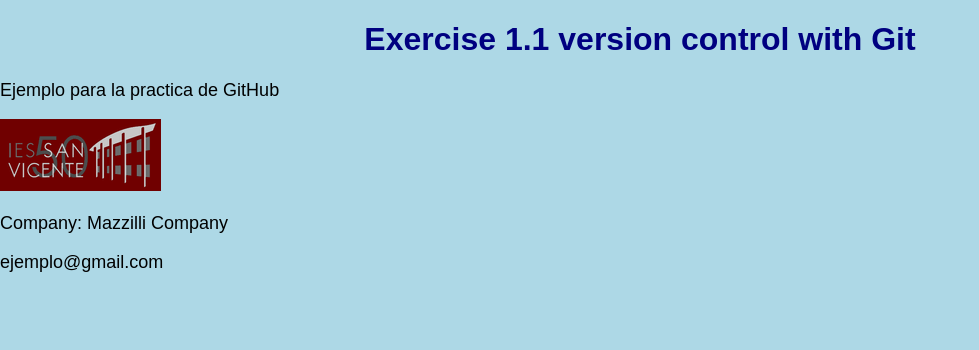
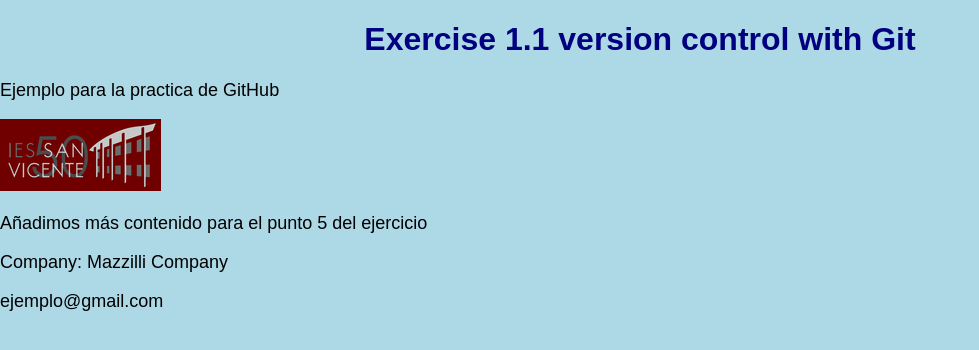
Before and after one commit to NickBullicik/Exercise_Unit5_website, a plain HTML site: page index.html in a window 1280 px wide. Shown: the whole page, without its empty margins (0-979 px from the left). Drawn offline with Linux system fonts and the light colour scheme.

Commit message:
Home section content

```diff
--- a/index.html
+++ b/index.html
@@ -8,6 +8,8 @@
         <h1>Exercise 1.1 version control with Git</h1>
         <p>Ejemplo para la practica de GitHub</p>
         <img src="logo.png" alt="Imagen Logo IES San Vicente">
+
+        <p>Añadimos más contenido para el punto 5 del ejercicio</p>
     </body>
     <footer>
         <p>Company: Mazzilli Company</p>
```
